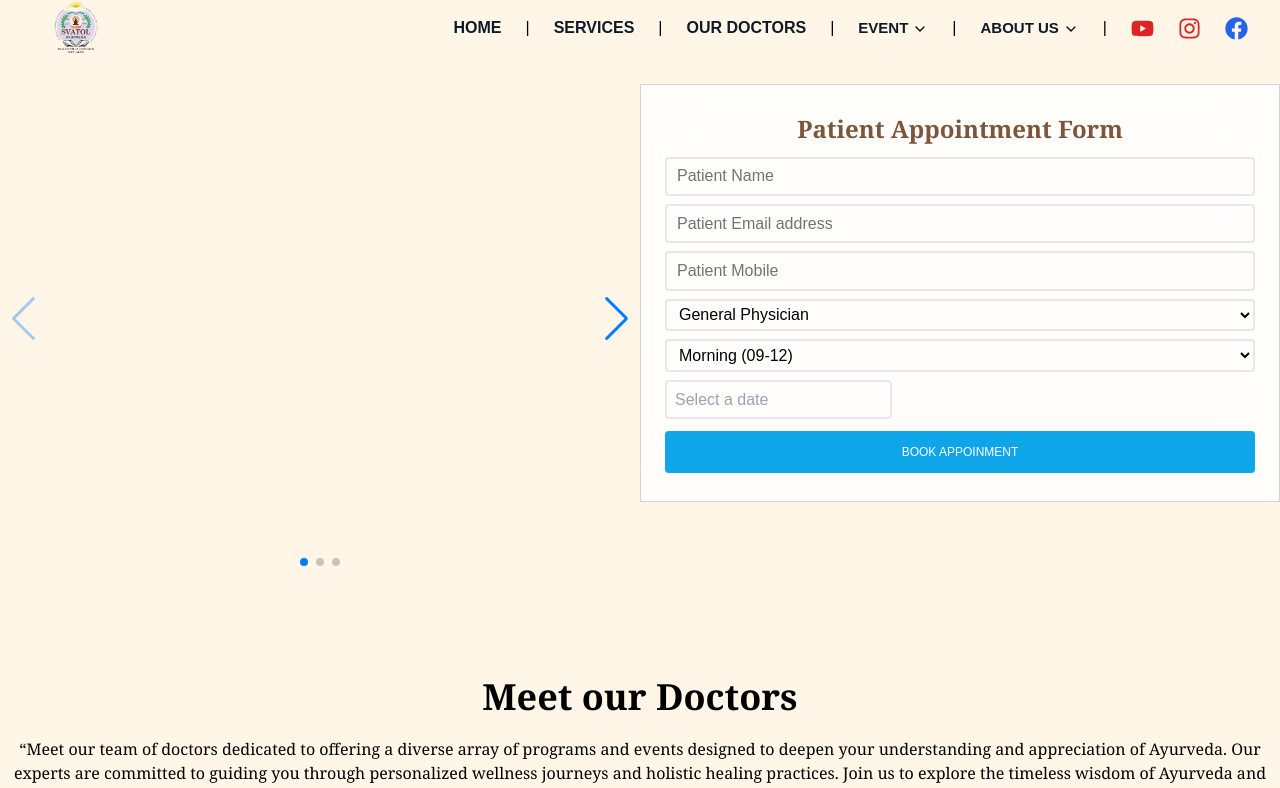
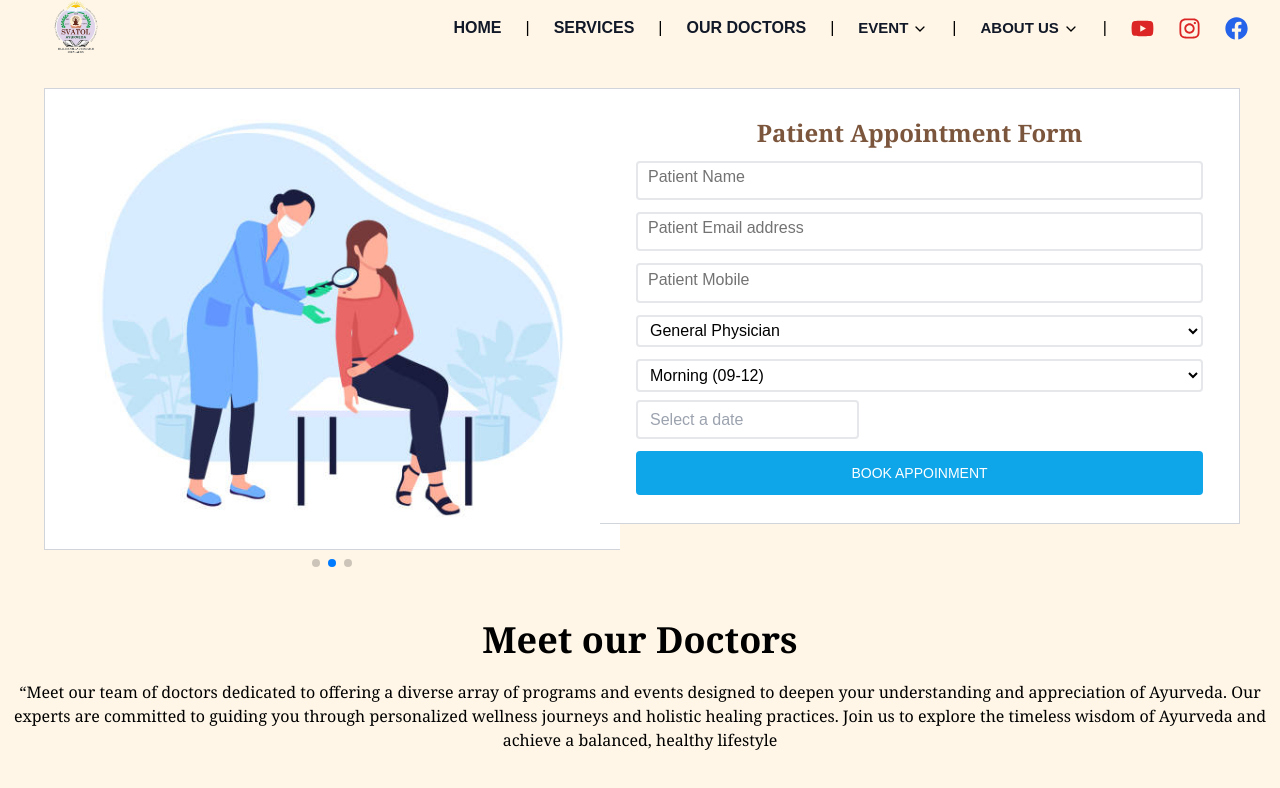
Before and after one commit to tipic2024/Svatol_Website, a React (Create React App) app: page / in a window 1280 px wide. Shown: the top 788 px of the page. Built offline with nearby package versions, Linux system fonts and the light colour scheme.

Commit message:
updated Hero Section

```diff
--- a/src/components/H1.js
+++ b/src/components/H1.js
@@ -1,25 +1,20 @@
 import React from 'react';
 import { Swiper, SwiperSlide } from 'swiper/react';
 import 'swiper/swiper-bundle.css';
-import { Navigation, Pagination } from 'swiper/modules';
-import I1 from "../components/Services/dermatology2.jpg"
-import I2 from "../components/Services/dermatology2.jpg"
-import I3 from "../components/Services/dermatology2.jpg"
-
+import { Pagination, Autoplay } from 'swiper/modules'; // Import Autoplay module
+import I1 from '../components/Services/dermatology2.jpg';
+import I2 from '../components/Services/dermatology2.jpg';
+import I3 from '../components/Services/dermatology2.jpg';
 
 export default function H1() {
   const slides = [
     {
-
-      image: I1,
+      imgSrc: I1,
     },
     {
-
       imgSrc: I2,
     },
     {
-
-
       imgSrc: I3,
     },
   ];
@@ -27,17 +22,24 @@ export default function H1() {
   return (
     <Swiper
     spaceBetween={30}
-      pagination={{ clickable: true }}
-      navigation
-      modules={[Navigation, Pagination]}
+    // pagination={{ clickable: true }}
+    pagination={{
+      clickable: true,
+      renderPagination: () => '', // Hide pagination dots
+    }}
+    autoplay={{ delay: 3000, disableOnInteraction: false }} // Set autoplay with a 3-second delay
+    modules={[Pagination, Autoplay]} // Include Autoplay module
     className="mySwiper"
   >
     {slides.map((slide, index) => (
       <SwiperSlide key={index}>
         <div className="flex flex-col lg:flex-row items-center lg:items-start p-8 bg-[#FFF6E7]">
-
-            <div className="lg:w-30 flex justify-center lg:justify-end">
-              <img className='w-full h-full object-fill' src={slide.imgSrc} alt={slide.title} />
+          <div className="flex justify-center lg:justify-end border border-gray-300 md:border-r-0  lg:border-r-0">
+            <img
+              className="w-full h-full md:w-full md:h-96 lg:h-full md:object-fill lg:object-fill"
+              src={slide.imgSrc}
+              alt={`Slide ${index + 1}`}
+            />
           </div>
         </div>
       </SwiperSlide>
--- a/src/components/HeroPage.js
+++ b/src/components/HeroPage.js
@@ -2,16 +2,15 @@ import React from 'react'
 import H1 from './H1'
 import HerosectionForm from './HerosectionForm'
 
-function HeroPage() {
-  return (
-    <div className='md:flex '>
-      <div className=' w-[100%] lg:w-[50%] '>
-      <H1/>
-      </div>
-      <div className='w-[100%] lg:[50%]'>
-        <HerosectionForm/>
-      </div>
-    </div>
+function HeroPage() {  return (
+  <div className='md:flex md:relative'>
+  <div className='w-[100%] md:w-[50%] lg:w-[50%]  md:absolute top-0 lg:ml-3'>
+    <H1/>
+  </div>
+  <div className='w-[93%] md:w-[50%] lg:w-[50%] lg:mr-10 md:mr-8 mt-1 ml-auto mr-3  md:relative md:z-10 '>
+    <HerosectionForm/>
+  </div>
+</div>
 
   )
 }
--- a/src/components/HerosectionForm.js
+++ b/src/components/HerosectionForm.js
@@ -76,8 +76,8 @@ export default function HerosectionForm() {
   return (
     <section className=" ">
 
-      <div className="container justify-center lg:justify-end px-full lg:px-full  mt-32 ">
-        <div className="block   bg-[hsla(0,0%,100%,0.8)]  py-7 -mt-[100px] backdrop-blur-[30px] border border-gray-300">
+      <div className="container justify-center lg:justify-end px-full lg:px-full  mt-32  ">
+        <div className="block    bg-white py-7 -mt-[100px] backdrop-blur-[30px] border lg:border-l-0 md:border-l-0 border-gray-300">
           {submissionStatus === 'success' && (
             <div className="bg-green-100 border-l-4 border-green-500 text-green-700 p-4 mb-6" role="alert">
               <p>Form submitted successfully!</p>
@@ -93,49 +93,49 @@ export default function HerosectionForm() {
             <div className="flex flex-wrap bg-green">
               <div className=" w-full shrink-0 grow-0 basis-auto  lg:mb-0 lg:w-full lg:px-6 ">
                 <form onSubmit={handleSubmit} className=''>
-                  <div className="relative mb-2">
+                  <div className="relative mb-3 px-3">
                     <input
                       type="text"
-                      className={`peer block min-h-[auto] w-full  rounded border-2 bg-transparent py-[0.2rem] lg:py-[0.3rem] px-2 leading-[1.6] outline-none transition-all duration-200 ease-linear focus:placeholder:opacity-100 peer-focus:text-primary ${formData.patientName ? 'placeholder-shown:-translate-y-[0.9rem] placeholder-shown:scale-[0.8] placeholder-shown:text-primary' : ''}`}
+                      className={`peer block min-h-[auto] w-full   rounded border-2 bg-transparent py-[0.2rem] md:py-[0.1rem] lg:py-[0.3rem] px-3  leading-[1.6] outline-none transition-all duration-200 ease-linear focus:placeholder:opacity-100 peer-focus:text-primary ${formData.patientName ? 'placeholder-shown:-translate-y-[0.9rem] placeholder-shown:scale-[0.8] placeholder-shown:text-primary' : ''}`}
                       id="patientName"
                       value={formData.patientName}
                       onChange={handleChange}
                       placeholder=" "
                     />
                     <label
-                      className={`pointer-events-none absolute top-0 left-3 mb-0 max-w-[90%] origin-[0_0] truncate pt-[0.4rem] leading-[1.6] text-neutral-500 transition-all duration-200 ease-out ${formData.patientName ? '-translate-y-[0.9rem] scale-[0.8] text-primary' : ''}`}
+                      className={`pointer-events-none absolute top-0 left-3 pl-3 mb-0 max-w-[90%] origin-[0_0] truncate pt-[0.4rem] md:pt-[0.2rem] leading-[1.6] text-neutral-500 transition-all duration-200 ease-out ${formData.patientName ? '-translate-y-[0.9rem] scale-[0.8] text-primary' : ''}`}
                       htmlFor="patientName"
                     >
                       Patient Name
                     </label>
                   </div>
-                  <div className="relative mb-2">
+                  <div className="relative mb-3 px-3">
                     <input
                       type="email"
-                      className={`peer block min-h-[auto] w-full rounded border-2 bg-transparent py-[0.2rem] lg:py-[0.3rem] px-2 lg:px-32 leading-[1.6] outline-none transition-all duration-200 ease-linear focus:placeholder:opacity-100 peer-focus:text-primary ${formData.patientEmail ? 'placeholder-shown:-translate-y-[0.9rem] placeholder-shown:scale-[0.8] placeholder-shown:text-primary' : ''}`}
+                      className={`peer block min-h-[auto] w-full rounded border-2 bg-transparent py-[0.2rem] md:py-[0.1rem] lg:py-[0.3rem] px-2 lg:px-32 leading-[1.6] outline-none transition-all duration-200 ease-linear focus:placeholder:opacity-100 peer-focus:text-primary ${formData.patientEmail ? 'placeholder-shown:-translate-y-[0.9rem] placeholder-shown:scale-[0.8] placeholder-shown:text-primary' : ''}`}
                       id="patientEmail"
                       value={formData.patientEmail}
                       onChange={handleChange}
                       placeholder=" "
                     />
                     <label
-                      className={`pointer-events-none absolute top-0 left-3 mb-0 max-w-[90%] origin-[0_0] truncate  pt-[0.4rem] leading-[1.6] text-neutral-500 transition-all duration-200 ease-out ${formData.patientEmail ? '-translate-y-[0.9rem] scale-[0.8] text-primary' : ''}`}
+                      className={`pointer-events-none absolute top-0 pl-3 left-3 mb-0 max-w-[90%] origin-[0_0] truncate  pt-[0.4rem] md:pt-[0.2rem] leading-[1.6] text-neutral-500 transition-all duration-200 ease-out ${formData.patientEmail ? '-translate-y-[0.9rem] scale-[0.8] text-primary' : ''}`}
                       htmlFor="patientEmail"
                     >
                       Patient Email address
                     </label>
                   </div>
-                  <div className="relative mb-2">
+                  <div className="relative mb-3 px-3">
                     <input
                       type="text"
-                      className={`peer block min-h-[auto] w-full rounded border-2 bg-transparent py-[0.2rem] lg:py-[0.3rem] px-2 leading-[1.6] outline-none transition-all duration-200 ease-linear focus:placeholder:opacity-100 peer-focus:text-primary ${formData.patientMobile ? 'placeholder-shown:-translate-y-[0.9rem] placeholder-shown:scale-[0.8] placeholder-shown:text-primary' : ''}`}
+                      className={`peer block min-h-[auto] w-full rounded border-2 bg-transparent py-[0.2rem] md:py-[0.1rem] lg:py-[0.3rem] px-8 leading-[1.6] outline-none transition-all duration-200 ease-linear focus:placeholder:opacity-100 peer-focus:text-primary ${formData.patientMobile ? 'placeholder-shown:-translate-y-[0.9rem] placeholder-shown:scale-[0.8] placeholder-shown:text-primary' : ''}`}
                       id="patientMobile"
                       value={formData.patientMobile}
                       onChange={handleChange}
                       placeholder=" "
                     />
                     <label
-                      className={`pointer-events-none absolute top-0 left-3 mb-0 max-w-[90%] origin-[0_0] truncate pt-[0.4rem] leading-[1.6] text-neutral-500 transition-all duration-200 ease-out ${formData.patientMobile ? '-translate-y-[0.9rem] scale-[0.8] text-primary' : ''}`}
+                      className={`pointer-events-none absolute top-0 pl-3 left-3 mb-0 max-w-[90%] origin-[0_0] truncate pt-[0.4rem] md:pt-[0.2rem] leading-[1.6] text-neutral-500 transition-all duration-200 ease-out ${formData.patientMobile ? '-translate-y-[0.9rem] scale-[0.8] text-primary' : ''}`}
                       htmlFor="patientMobile"
                     >
                       Patient Mobile
@@ -143,7 +143,7 @@ export default function HerosectionForm() {
                     {errors.patientMobile && <p className="text-red-600 text-sm">{errors.patientMobile}</p>}
                   </div>
 
-                  <div className="relative mb-2">
+                  <div className="relative mb-3 px-3">
                     <select
                       id="enquiryType"
                       className="peer block min-h-[auto] w-full rounded border-2 bg-transparent py-[0.2rem]  lg:py-[0.3rem] px-2 leading-[1.6] outline-none transition-all duration-200 ease-linear focus:placeholder:opacity-100 peer-focus:text-primary"
@@ -158,13 +158,13 @@ export default function HerosectionForm() {
                       <option value="Annual Routin Check">Annual Routin Check</option>
                     </select>
                     <label
-                      className={`pointer-events-none absolute top-0 left-3 mb-0 max-w-[90%] origin-[0_0] truncate pt-[0.4rem] leading-[1.6] text-neutral-500 transition-all duration-200 ease-out ${formData.enquiryType ? '-translate-y-[0.9rem] scale-[0.8] text-primary' : ''}`}
+                      className={`pointer-events-none absolute top-0 left-3 mb-0 max-w-[90%] origin-[0_0] truncate pt-[0.4rem] md:pt-[0.2rem] leading-[1.6] text-neutral-500 transition-all duration-200 ease-out ${formData.enquiryType ? '-translate-y-[0.9rem] scale-[0.8] text-primary' : ''}`}
                       htmlFor="enquiryType"
                     >
 
                     </label>
                   </div>
-                  <div className="relative mb-2">
+                  <div className="relative mb-2 px-3">
                     <select
                       id="timeSlot"
                       className="peer block min-h-[auto] w-full rounded border-2 bg-transparent py-[0.2rem] lg:py-[0.3rem] px-2 leading-[1.6] outline-none transition-all duration-200 ease-linear focus:placeholder:opacity-100 peer-focus:text-primary"
@@ -184,11 +184,11 @@ export default function HerosectionForm() {
                     </label>
                   </div>
 
-                  <div className="relative mb-3">
+                  <div className="relative mb-3 px-3">
                     <DatePicker
                       selected={formData.appointmentDate}
                       onChange={handleDateChange}
-                      className="peer block min-h-[auto]  w-full rounded border-2 bg-transparent py-[0.2rem] lg:py-[0.3rem] px-2 leading-[1.6] outline-none transition-all duration-200 ease-linear focus:placeholder:opacity-100 peer-focus:text-primary"
+                      className="peer block min-h-[auto]  w-full rounded border-2 bg-transparent py-[0.2rem] md:py-[0.1rem] lg:py-[0.3rem] pl-3 leading-[1.6] outline-none transition-all duration-200 ease-linear focus:placeholder:opacity-100 peer-focus:text-primary"
                       placeholderText="Select a date"
                       filterDate={(date) => {
                         const today = new Date();
@@ -203,12 +203,14 @@ export default function HerosectionForm() {
                     </label>
                   </div>
 
+                  <div className='px-3 md:mb-0 '>
                   <button
                     type="submit"
-                    className=" w-full rounded bg-sky-500 text-white px-2 pt-1 lg:py-3 text-xs font-medium uppercase leading-normal lg:mb-0"
+                    className=" w-full  rounded bg-sky-500 text-white pt-1 md:pt-2 lg:py-3 text-md md:text-xs lg:text-sm font-medium uppercase leading-normal  md:mb-0 "
                   >
                     BOOK APPOINMENT
                   </button>
+                  </div>
                 </form>
               </div>
 
```
Lines whose indentation alone changed are shown as unchanged.
